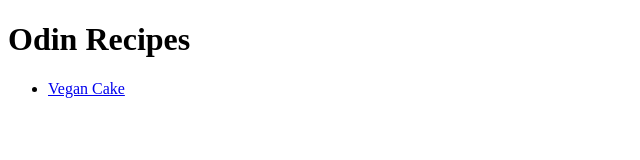
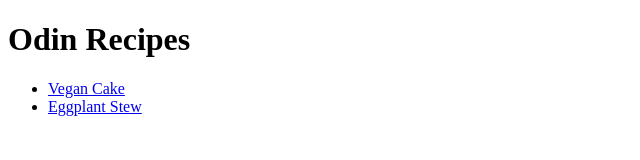
Before and after one commit to Evenish/odin-recipes, a plain HTML site: page index.html in a window 1280 px wide. Shown: the whole page, without its empty margins (0-640 px from the left). Drawn offline with Linux system fonts and the light colour scheme.

Commit message:
Add Eggplant Stew Link

```diff
--- a/index.html
+++ b/index.html
@@ -10,6 +10,7 @@
 
         <ul>
             <li><a href="recipes/vegan-cake.html">Vegan Cake</a></li>
+            <li><a href="recipes/eggplant-stew.html">Eggplant Stew</a></li>
         </ul>
     </body>
 </html>
```
